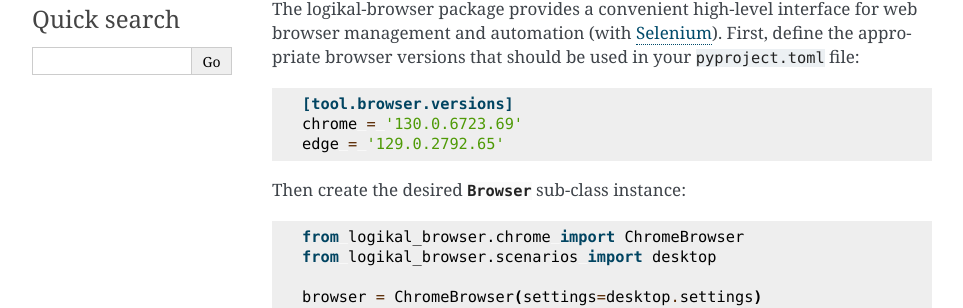
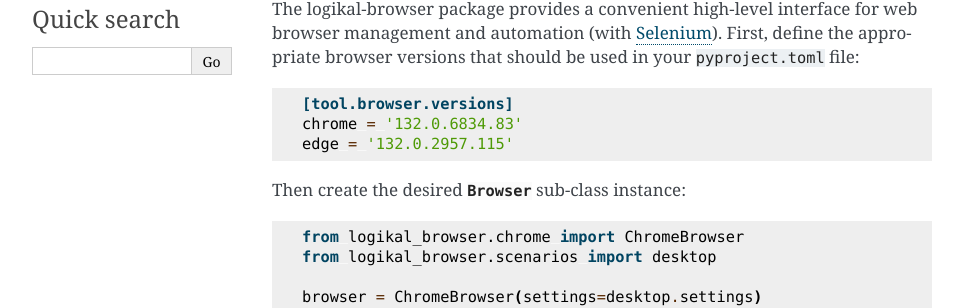
Before and after one commit to logikal-io/logikal-browser, a Sphinx documentation site: the page built from docs/index.rst, in a window 1280 px wide. Shown: the part 285-593 px from the top of the page, without its empty margins (148-1111 px from the left). Built offline with Sphinx 7.4.7, drawn with Linux system fonts in a browser that asks for light colours.

Commit message:
Update dependencies

```diff
--- a/docs/index.rst
+++ b/docs/index.rst
@@ -32,8 +32,8 @@ browser versions that should be used in your ``pyproject.toml`` file:
 .. code-block:: toml
 
     [tool.browser.versions]
-    chrome = '130.0.6723.69'
-    edge = '129.0.2792.65'
+    chrome = '132.0.6834.83'
+    edge = '132.0.2957.115'
 
 Then create the desired :class:`~logikal_browser.Browser` sub-class instance:
 
--- a/pyproject.toml
+++ b/pyproject.toml
@@ -43,8 +43,8 @@ packages = ['logikal_browser']
 DJANGO_SETTINGS_MODULE = 'tests.website.settings'
 
 [tool.browser.versions]
-chrome = '130.0.6723.69'
-edge = '129.0.2792.65'
+chrome = '132.0.6834.83'
+edge = '132.0.2957.115'
 
 [[tool.mypy.overrides]]
 ignore_missing_imports = true
```
Also changed, not shown: 17 other files.
